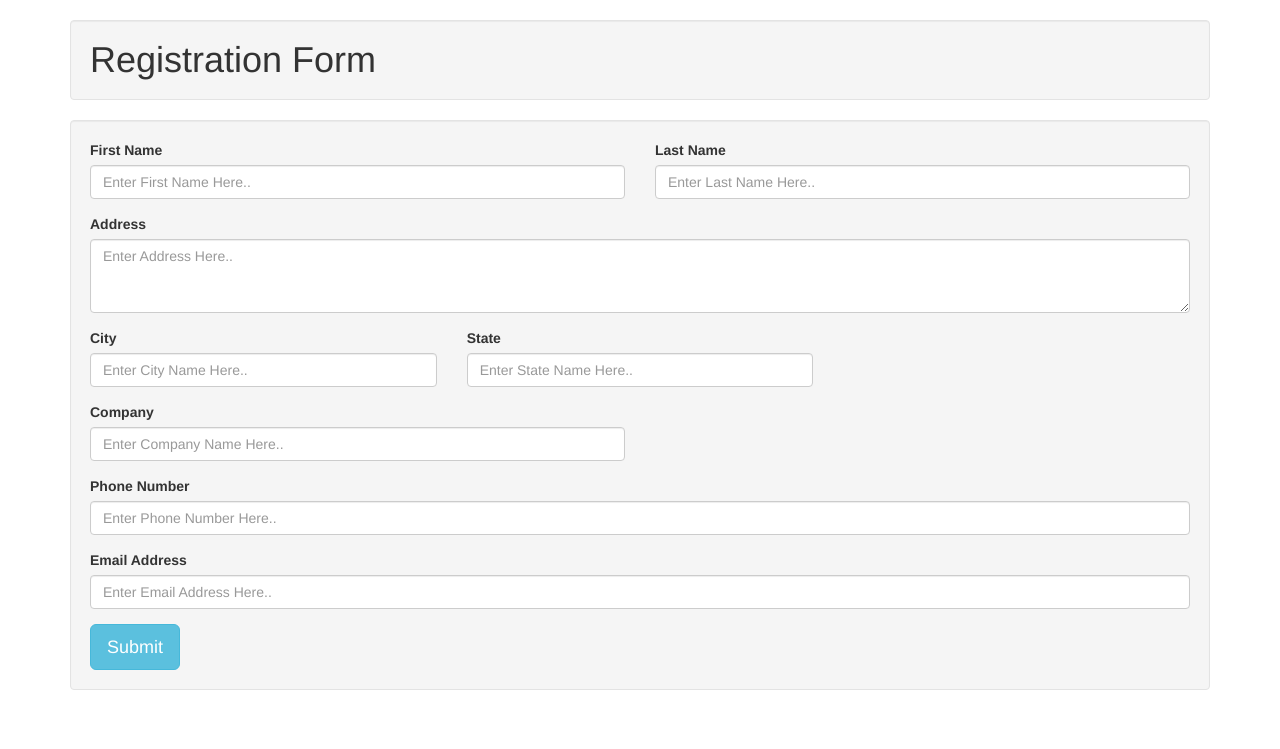
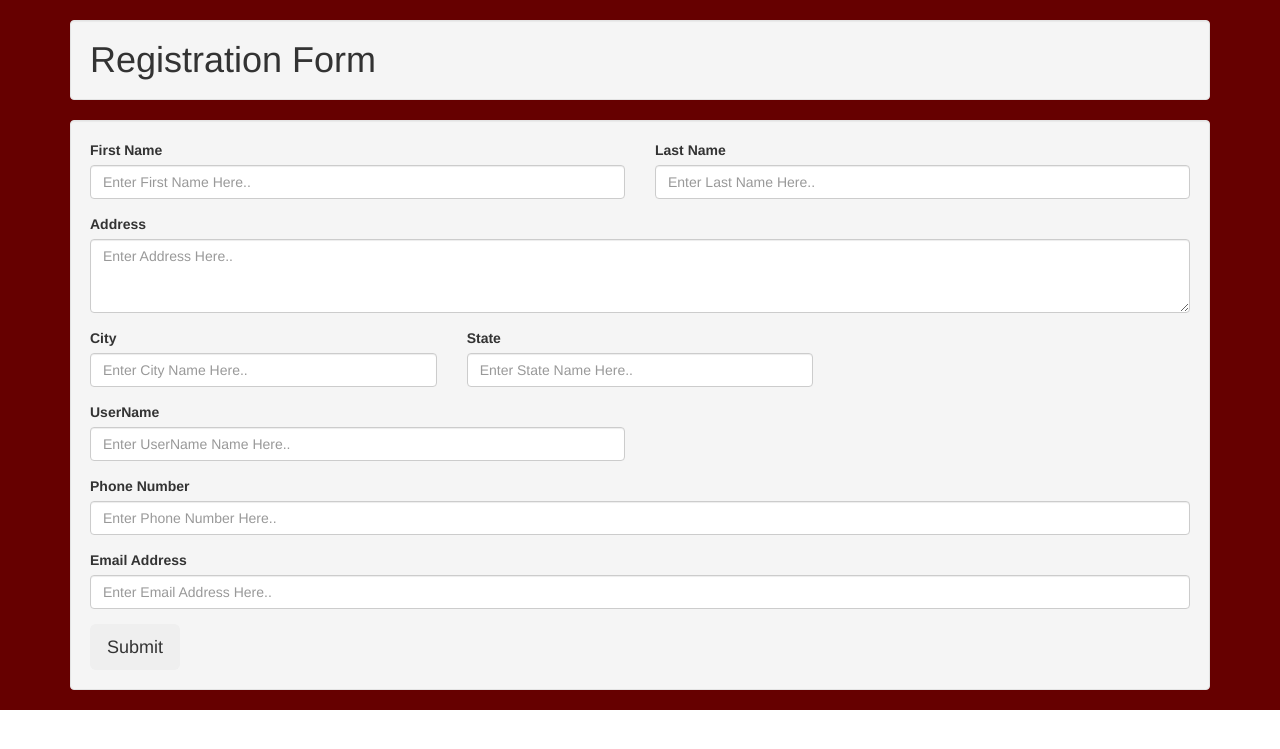
Before and after one commit to yilmazalican/KolaySiparis, a Django app: page /register in a window 1280 px wide. Shown: the top 749 px of the page. Run offline with Django 3.2, Linux system fonts and the light colour scheme; some libraries are stand-ins or nearby versions.

Commit message:
added register.html

```diff
--- a/static/templates/register.html
+++ b/static/templates/register.html
@@ -9,11 +9,11 @@
 {# Display django.contrib.messages as Bootstrap alerts #}
 {% bootstrap_messages %}
 {% load static from staticfiles%}
-
-<div class="container">
+<div class="row" style ='background-color: #660000;'>
+<div class="container" style ='background-color: #660000;' >
     <h1 class="well">Registration Form</h1>
 	<div class="col-lg-12 well">
-	<div class="row">
+	<div class="row" >
 				<form>
 					<div class="col-sm-12">
 						<div class="row">
@@ -42,10 +42,9 @@
 
 						</div>
 						<div class="row">
-
 							<div class="col-sm-6 form-group">
-								<label>Company</label>
-								<input type="text" placeholder="Enter Company Name Here.." class="form-control">
+								<label>UserName</label>
+								<input type="text" placeholder="Enter UserName Name Here.." class="form-control">
 							</div>
 						</div>
 					<div class="form-group">
@@ -57,9 +56,10 @@
 						<input type="text" placeholder="Enter Email Address Here.." class="form-control">
 					</div>
 
-					<button type="button" class="btn btn-lg btn-info">Submit</button>
+					<button type="button" class="btn btn-lg btn-succes">Submit</button>
 					</div>
 				</form>
 				</div>
 	</div>
 	</div>
+</div>
```
